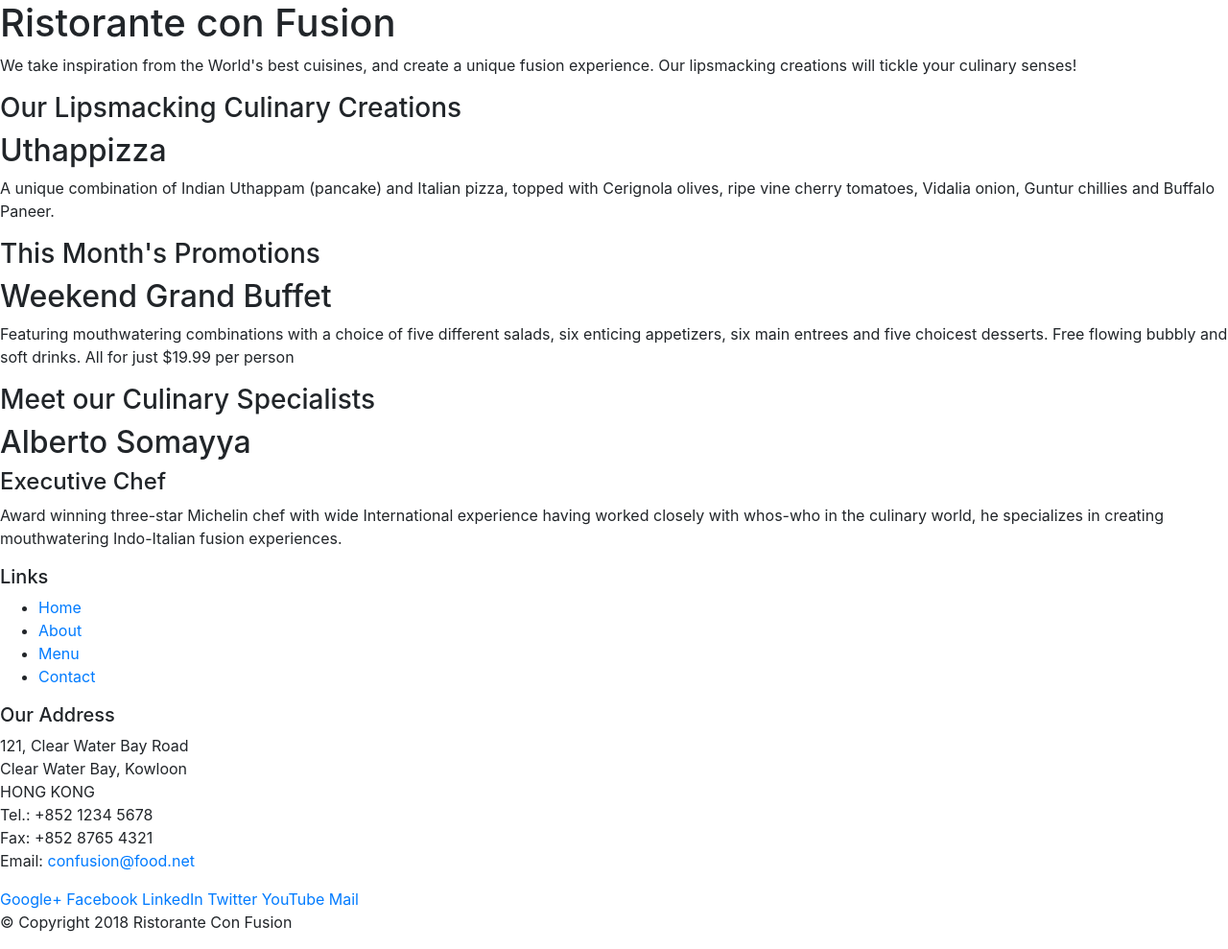
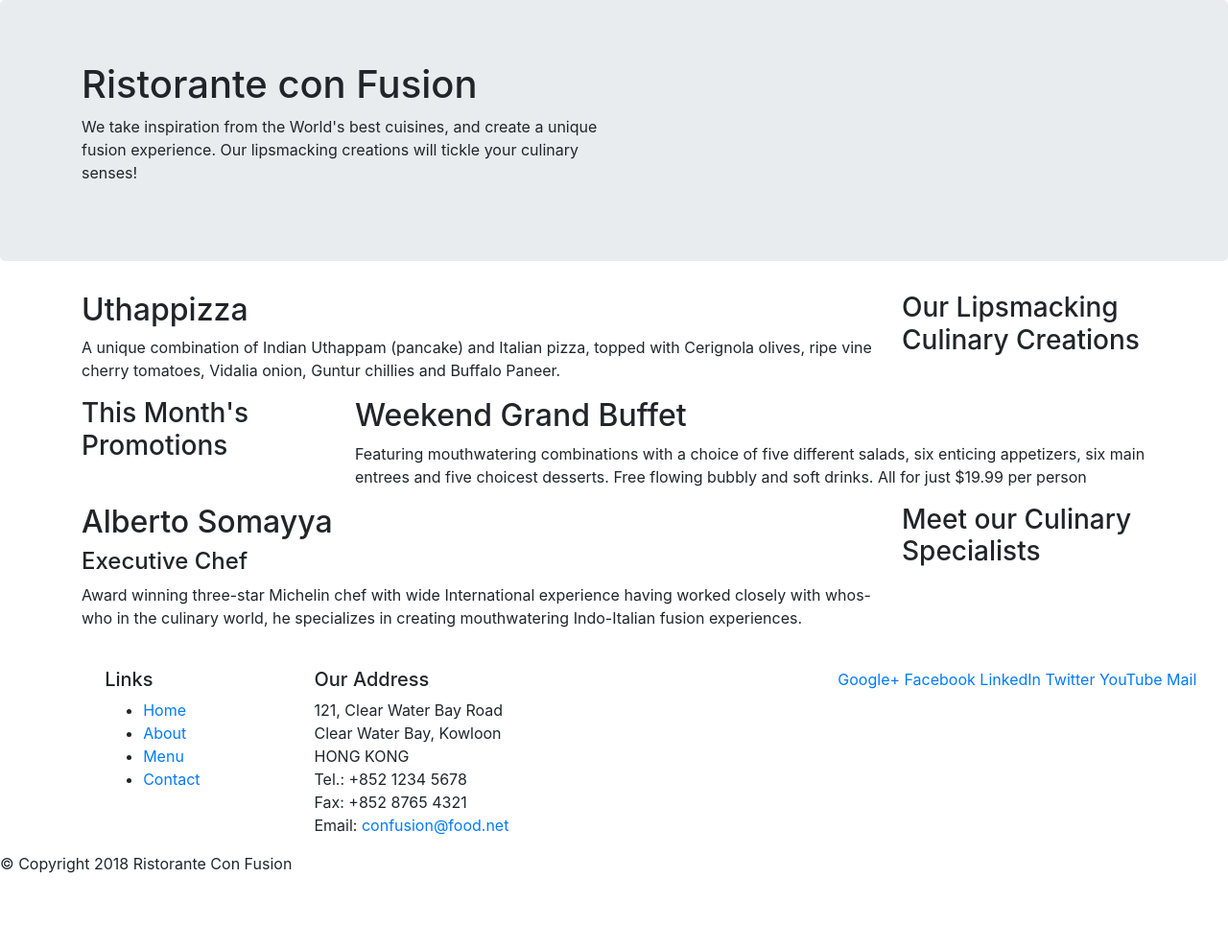
Before and after one commit to mr-stegosaurus/Bootstrapper-Tutorial, a website: page index.html in a window 1280 px wide. Shown: the whole page at 96% size. After the commit the page ends 952 px from the top, so only its background shows below. Drawn offline with nearby package versions, Linux system fonts and the light colour scheme.

Commit message:
starting css

```diff
--- a/index.html
+++ b/index.html
@@ -14,46 +14,46 @@
 
 <body>
 
-    <header>
-        <div>
-            <div>
-                <div>
+    <header class="jumbotron">
+        <div class="container">
+            <div class="row">
+                <div class="col-12 col-sm-6">
                     <h1>Ristorante con Fusion</h1>
                     <p>We take inspiration from the World's best cuisines, and create a unique fusion experience. Our lipsmacking creations will tickle your culinary senses!</p>
                 </div>
-                <div>
+                <div class="col-12 col-sm">
                 </div>
             </div>
         </div>
     </header>
 
-    <div>
-        <div>
-            <div>
+    <div class="container">
+        <div class="row">
+            <div class="col-12 col-sm-4 order-sm-last col-md-3">
                 <h3>Our Lipsmacking Culinary Creations</h3>
             </div>
-            <div>
+            <div class="col col-sm order-sm-first col-md">
                 <h2>Uthappizza</h2>
                 <p>A unique combination of Indian Uthappam (pancake) and Italian pizza, topped with Cerignola olives, ripe vine cherry tomatoes, Vidalia onion, Guntur chillies and Buffalo Paneer.</p>
             </div>
         </div>
 
 
-        <div>
-            <div>
+        <div class="row">
+            <div class="col-12 col-sm-4 col-md-3">
                 <h3>This Month's Promotions</h3>
             </div>
-            <div>
+            <div class="col col-sm col-md">
                 <h2>Weekend Grand Buffet</h2>
                 <p>Featuring mouthwatering combinations with a choice of five different salads, six enticing appetizers, six main entrees and five choicest desserts. Free flowing bubbly and soft drinks. All for just $19.99 per person </p>
             </div>
         </div>
 
-        <div>
-            <div>
+        <div class="row">
+            <div class="col-12 col-sm-4 order-sm-last col-md-3">
                 <h3>Meet our Culinary Specialists</h3>
             </div>
-            <div>
+            <div class="col col-sm order-sm-first col-md">
                 <h2>Alberto Somayya</h2>
                 <h4>Executive Chef</h4>
                 <p>Award winning three-star Michelin chef with wide International experience having worked closely with whos-who in the culinary world, he specializes in creating mouthwatering Indo-Italian fusion experiences. </p>
@@ -62,9 +62,9 @@
     </div>
 
     <footer>
-        <div>
-            <div>
-                <div>
+        <di class="container">
+            <div class="row">
+                <div class="col-4 offset-1 col-sm-2">
                     <h5>Links</h5>
                     <ul>
                         <li><a href="#">Home</a></li>
@@ -73,7 +73,7 @@
                         <li><a href="#">Contact</a></li>
                     </ul>
                 </div>
-                <div>
+                <div class="col-7 col-sm-5">
                     <h5>Our Address</h5>
                     <address>
 		              121, Clear Water Bay Road<br>
@@ -82,9 +82,9 @@
 		              Tel.: +852 1234 5678<br>
 		              Fax: +852 8765 4321<br>
 		              Email: <a href="mailto:confusion@food.net">confusion@food.net</a>
-		           </address>
+		                </address>
                 </div>
-                <div>
+                <div class="col-12 col-sm-4">
                     <div>
                         <a href="http://google.com/+">Google+</a>
                         <a href="http://www.facebook.com/profile.php?id=">Facebook</a>
@@ -95,8 +95,8 @@
                     </div>
                 </div>
            </div>
-           <div>
-                <div>
+           <div class="row">
+                <div class="col-auto">
                     <p>© Copyright 2018 Ristorante Con Fusion</p>
                 </div>
            </div>
```
